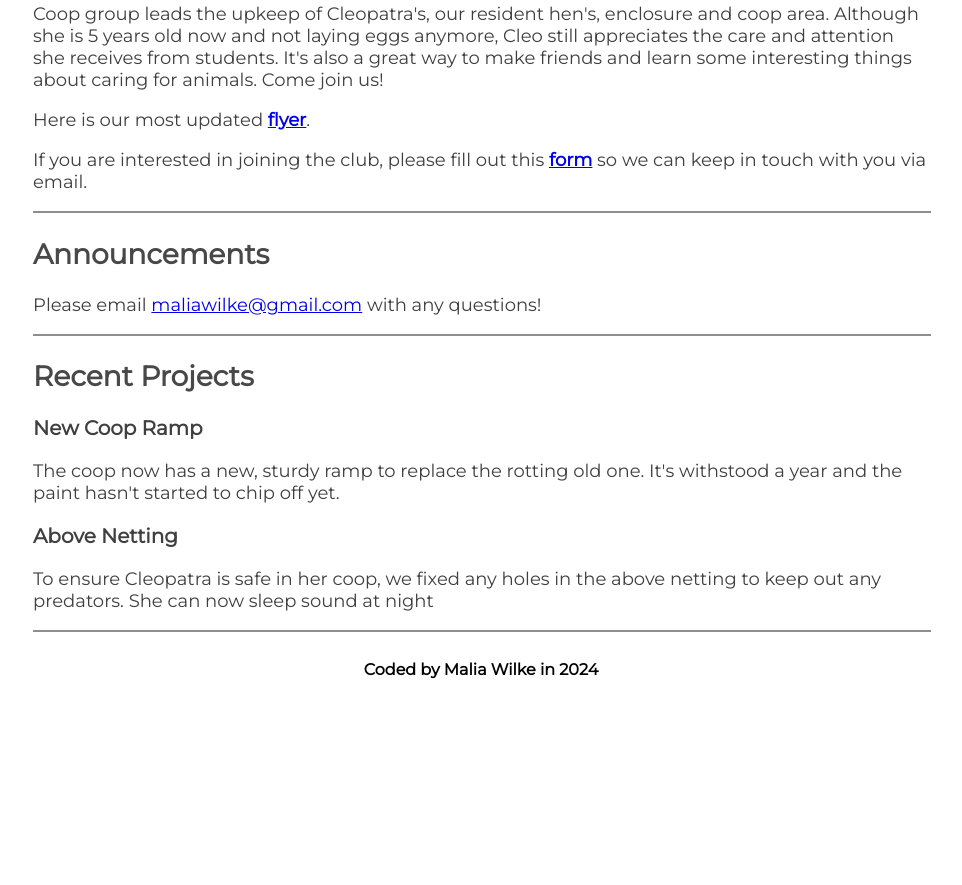
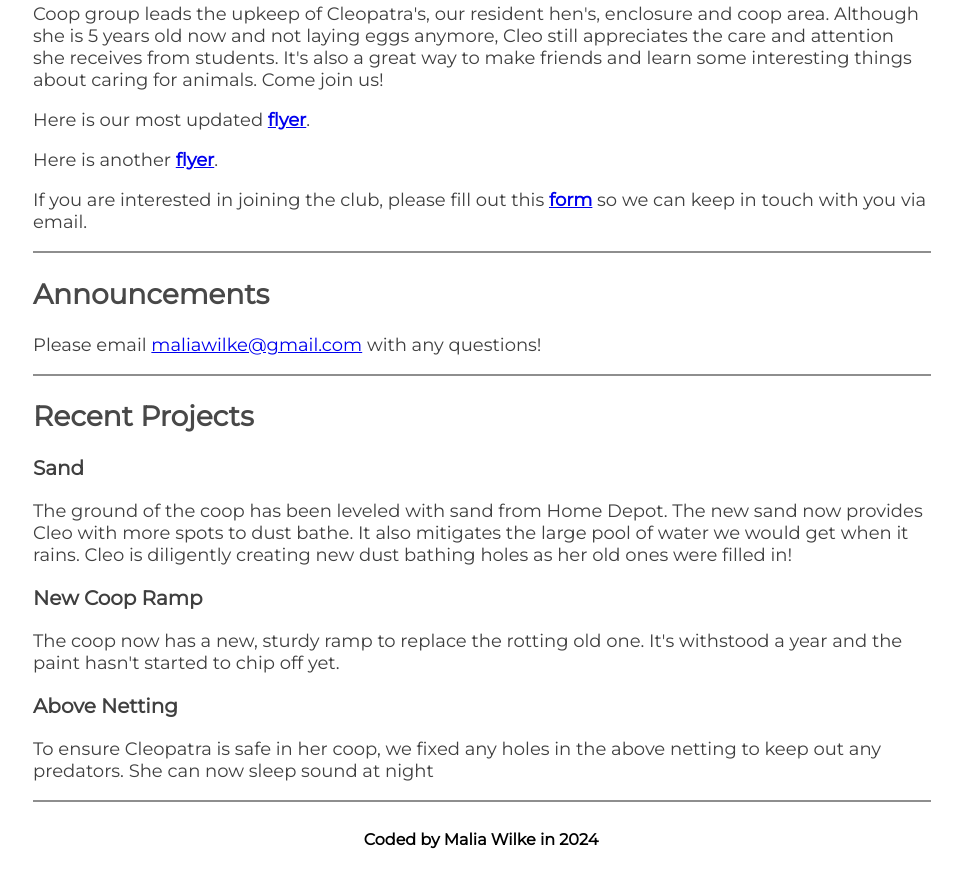
Before and after one commit to JuniperMar/CoopGroup, a website built with Vite: page index.html in a window 1280 px wide. Shown: the part 831-1716 px from the top of the page, without its empty margins (159-1121 px from the left). Before the commit the page ends 1546 px from the top, so only its background shows below. Built offline with nearby package versions, Linux system fonts and the light colour scheme.

Commit message:
Some start of school updates: new flyers, sand project, and we aren't hosting the elementary open coop hour anymore.

```diff
--- a/index.html
+++ b/index.html
@@ -41,8 +41,13 @@
     </p>
     <p></p>
     <p>Here is our most updated <a
-        href="other/Coop Group Flyer.pdf"><b>flyer</b></a>.
+        href="other/CoopGroupFlyer2024.png"><b>flyer</b></a>.
     </p>
+
+    <p>Here is another  <a
+        href="other/CoopGroupFlyer2.png"><b>flyer</b></a>.
+    </p>
+
     <p>If you are interested in joining the club, please fill out this <a
         href="https://forms.gle/srxChrcpZ72Wipfy7"><b>form</b></a> so we can keep in touch with you via email. </p>
 
@@ -51,6 +56,8 @@
     <p>Please email <a href="mailto:maliawilke@gmail.com" class="contact-link">maliawilke@gmail.com</a> with any questions!</p>
     <hr class="line">
     <h2>Recent Projects</h2>
+    <h3>Sand</h3>
+    <p>The ground of the coop has been leveled with sand from Home Depot. The new sand  now provides Cleo with more spots to dust bathe. It also mitigates the large pool of water we would get when it rains. Cleo is diligently creating new dust bathing holes as her old ones were filled in!</p>
     <h3>New Coop Ramp</h3>
     <p>The coop now has a new, sturdy ramp to replace the rotting old one. It's withstood a year and the paint hasn't started to chip off yet.</p>
     <h3>Above Netting</h3>
--- a/style.css
+++ b/style.css
@@ -333,7 +333,6 @@ footer {
   background-color: #ffffff;
   margin: 20px 30px;
   padding: 20px 15px;
-
   display: flex;
   flex-direction: column;
   box-shadow: 0 5px 20px rgba(0,0,0,0.5);
```
Also changed, not shown: elementrary.html (+2 -0 lines), other/CoopGroupFlyer2024.png (added), 2 other files.
